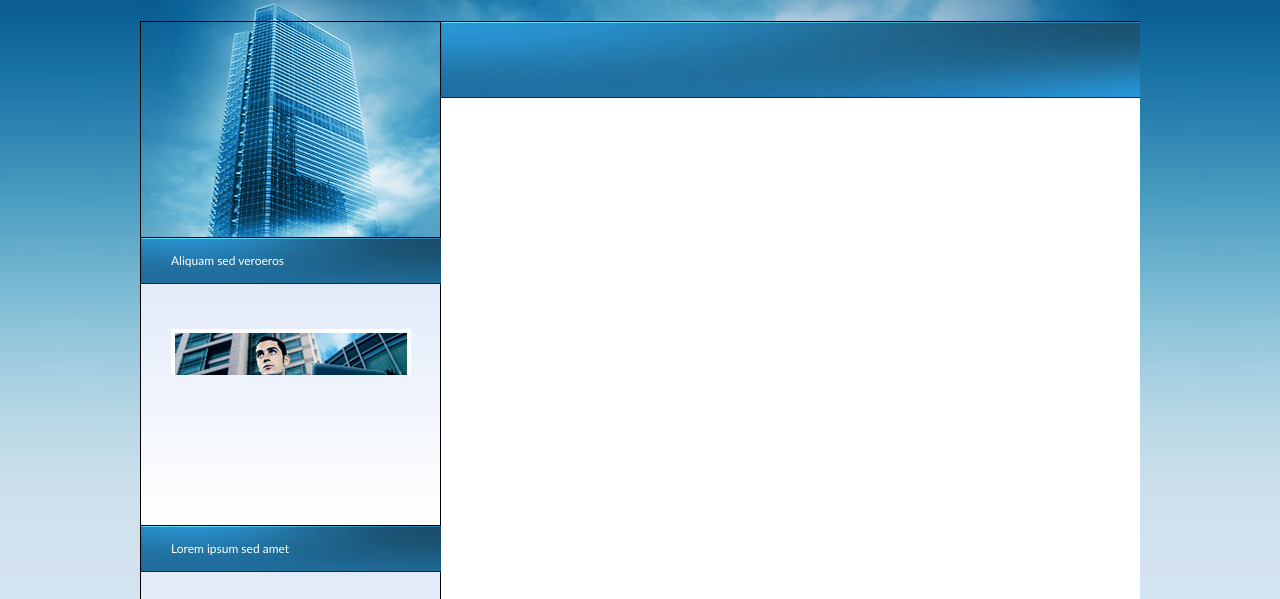
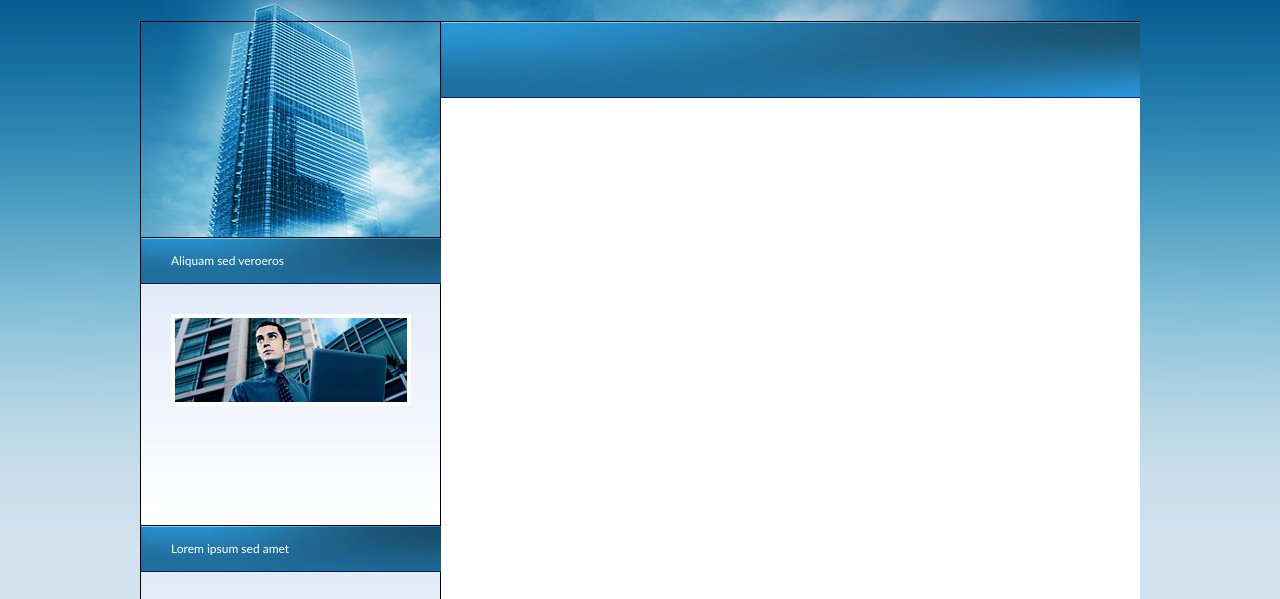
Before and after one commit to kurylev/Test, a plain HTML site: page index.html in a window 1280 px wide. Shown: the part 173-772 px from the top of the page. Drawn offline with Linux system fonts and the light colour scheme.

Commit message:
Не ставить нижнеее подчерк в назв множественных классов!

```diff
--- a/css/common.css
+++ b/css/common.css
@@ -178,21 +178,25 @@ td.gradient{
 }
 .title_1{
 	position:relative;
-	height:46px;
-	width:300px;
+	width:270px;
+	height:31px;
+	padding:15px 0 0 30px;
+	top:-30px;
+	left:-30px;
 	font:1em Trebuchet MS;
 	color:#fff;
 	text-align:left;
-	padding-top:15px;
-	padding-left:30px;
-	top:-30px;
-	left:-30px;
  	background:url(../images/band1.jpg);
 	background-repeat:no-repeat;
 }
-.foto_left{
+.fotoleft{
  	background:url(../images/foto_1.jpg);
 	background-repeat:no-repeat;
-	height:46px;
-	width:300px;
+	width:240px;
+	height:92px;
+	margin:0;
 }
+.fotoleft.two{
+ 	background:url(../images/foto_2.jpg);
+	background-repeat:no-repeat;
+}
--- a/index.html
+++ b/index.html
@@ -46,7 +46,7 @@
 						<tr height="288px;">
 							<td class="gradient">
 								<div class="title_1">Aliquam sed veroeros</div>
-								<div class="foto_left"></div>
+								<div class="fotoleft"></div>
 							</td>
 							<td>
 							</td>
@@ -54,6 +54,7 @@
 						<tr height="327px;">
 							<td class="gradient">
 								<div class="title_1">Lorem ipsum sed amet</div>
+								<div class="fotoleft two"></div>
 							</td>
 							<td></td>
 						</tr>
```
